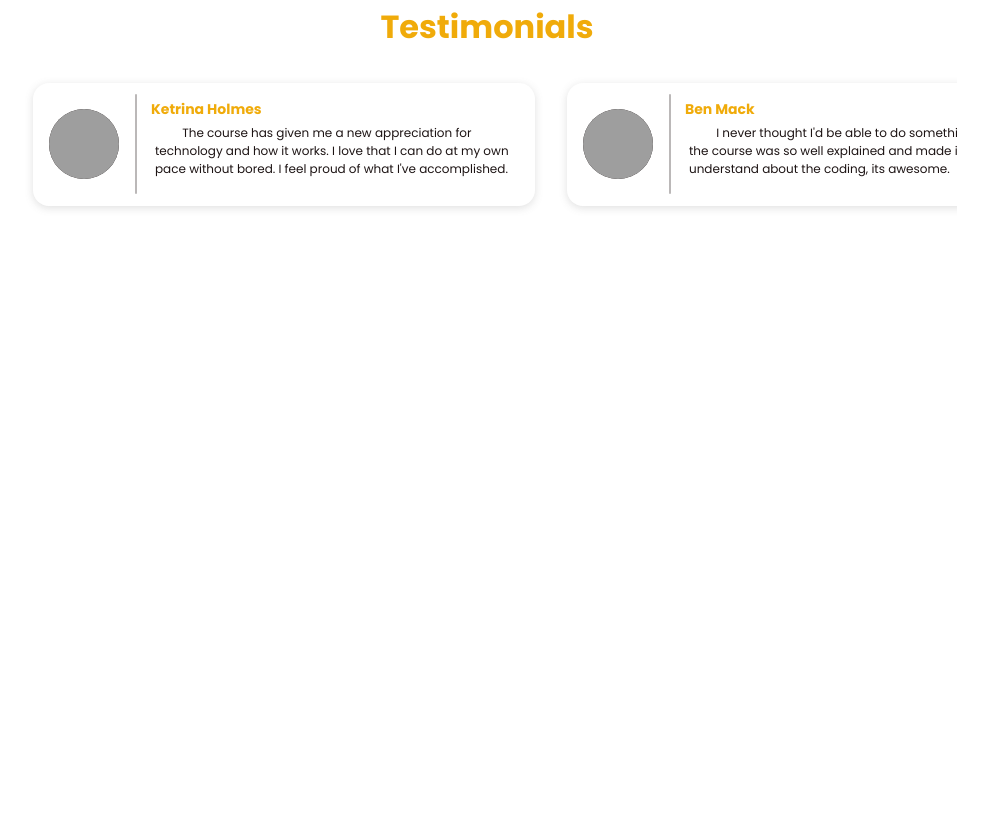
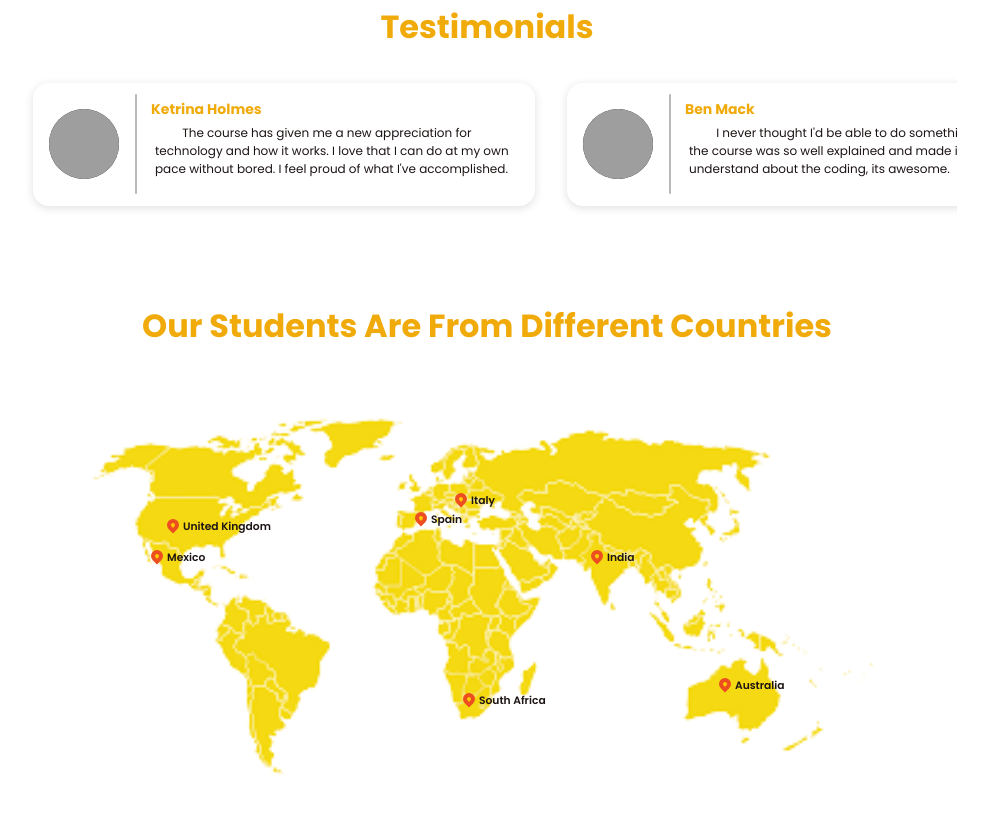
Before and after one commit to Allustrode/coding_bootcamp_website, a plain HTML site: page index.html in a window 1280 px wide. Shown: the part 6988-7801 px from the top of the page, without its empty margins (153-1141 px from the left). Before the commit the page ends 7290 px from the top, so only its background shows below. Drawn offline with Linux system fonts and the light colour scheme; grey boxes are pictures that could not be loaded.

Commit message:
making map section

```diff
--- a/index.html
+++ b/index.html
@@ -346,6 +346,19 @@
         </ul>
     </section>
 
+    <section class="map">
+        <h2>Our Students Are From Different Countries</h2>
+        <div>
+            <img src="images/map.png" alt="">
+            <h6 id="un">United Kingdom</h6>
+            <h6 id="in">India</h6>
+            <h6 id="it">Italy</h6>
+            <h6 id="me">Mexico</h6>
+            <h6 id="sp">Spain</h6>
+            <h6 id="so">South Africa</h6>
+            <h6 id="au">Australia</h6>
+        </div>
+    </section>
 </body>
 
 </html>
--- a/style.scss
+++ b/style.scss
@@ -779,3 +779,85 @@
         }
     }
 }
+
+.map {
+    h2 {
+        font-size: 2rem;
+        color: var(--primary2);
+        text-align: center;
+    }
+
+    div {
+        position: relative;
+        width: -webkit-max-content;
+        width: -moz-max-content;
+        width: max-content;
+        margin: 4rem auto 2rem auto;
+
+        img {
+            width: 90vw;
+            max-width: 800px;
+            height: auto;
+        }
+
+        h6 {
+            position: absolute;
+            display: inline;
+            top: 0%;
+            left: 0%;
+            font-weight: 600;
+            color: var(--secondary-text);
+        }
+
+        h6#un {
+            top: 28%;
+            left: 12%;
+        }
+
+        h6#in {
+            top: 36%;
+            left: 65%;
+        }
+
+        h6#it {
+            top: 21%;
+            left: 48%;
+        }
+
+        h6#me {
+            top: 36%;
+            left: 10%;
+        }
+
+        h6#sp {
+            top: 26%;
+            left: 43%;
+        }
+
+        h6#so {
+            top: 74%;
+            left: 49%;
+        }
+
+        h6#au {
+            top: 70%;
+            left: 81%;
+        }
+
+        h6::before {
+            content: "";
+            position: absolute;
+            height: 4px;
+            width: 4px;
+            left: -16px;
+            top: 0%;
+            background: var(--primary);
+            border: 4px solid var(--secondary);
+            border-radius: 50%;
+            border-bottom-right-radius: 0%;
+            transform: rotate(45deg);
+            -webkit-animation: text-entry 10s linear infinite;
+            animation: text-entry 10s linear infinite;
+        }
+    }
+}
```
Also changed, not shown: style.css, 1 other file.
